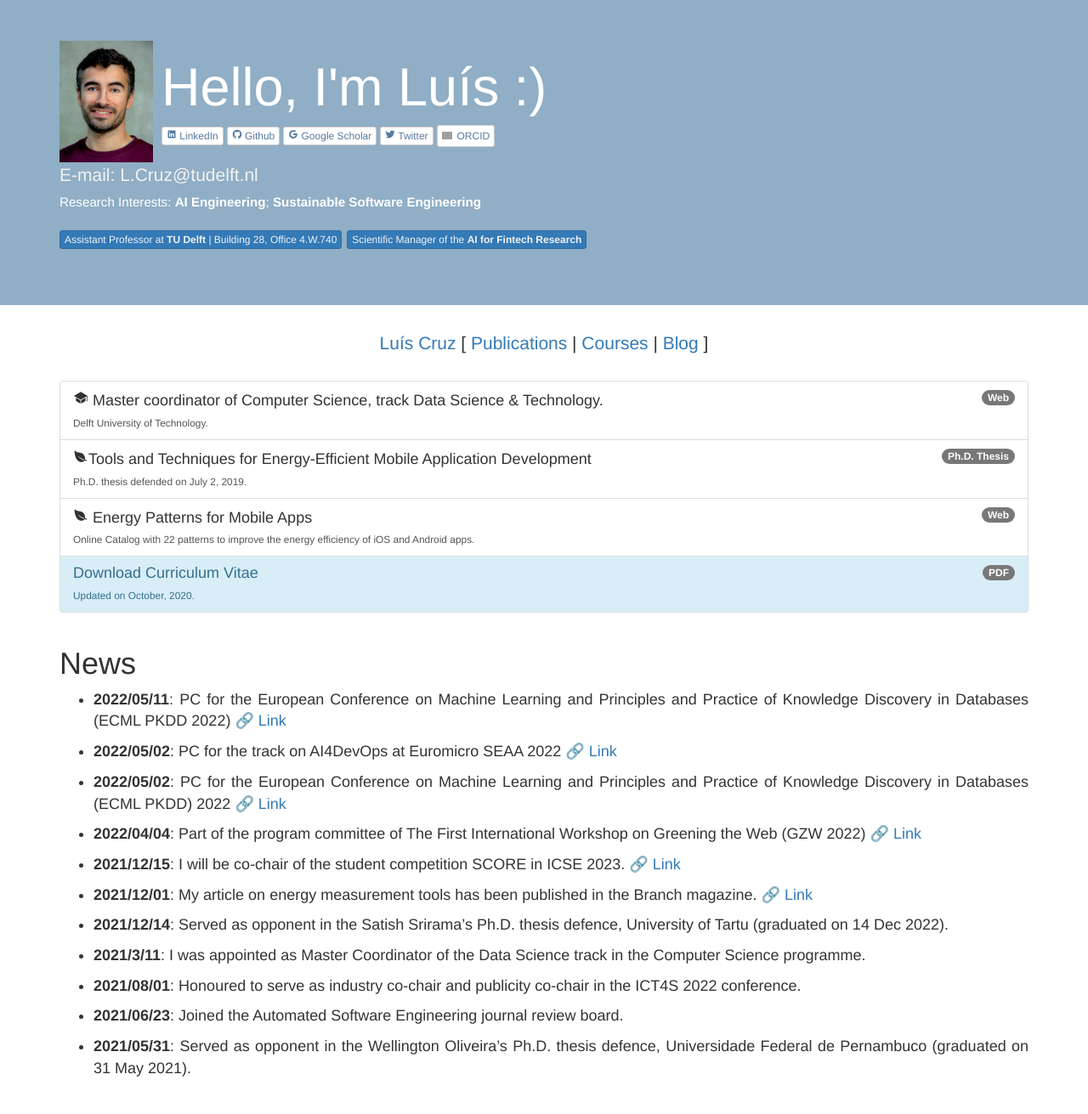
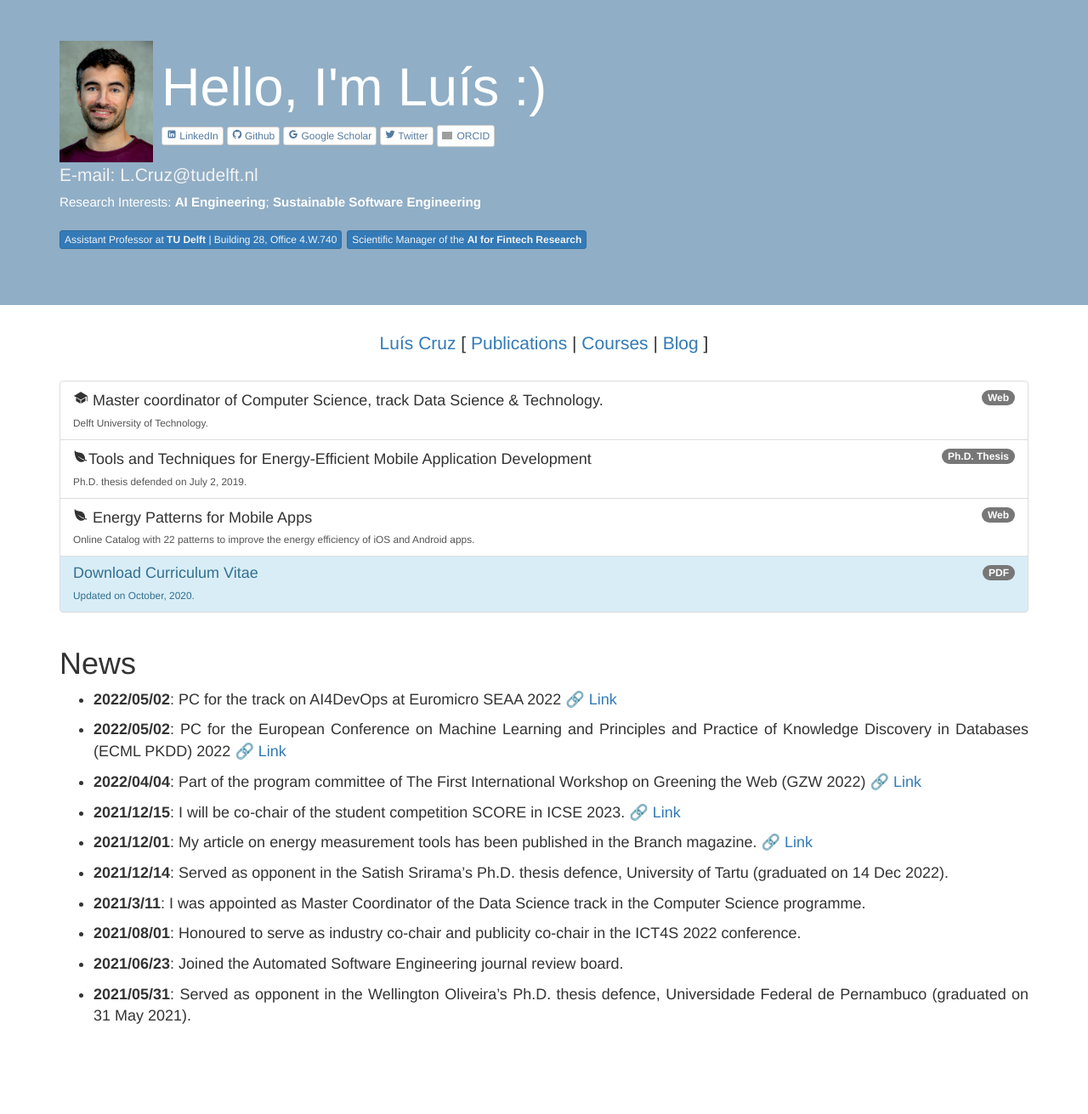
Before and after one commit to luiscruz/luiscruz.github.io, a Jekyll site: the page built from index.md, in a window 1280 px wide. Shown: the whole page at 85% size. Built offline with Jekyll 4.4.1, drawn with Linux system fonts in a browser that asks for light colours; nearby versions of some CDN libraries; after the commit the page ends 1249 px from its top, so only the background shows below that; grey boxes are pictures that could not be loaded.

Commit message:
remove prev update

```diff
--- a/_data/updates.yml
+++ b/_data/updates.yml
@@ -1,6 +1,3 @@
-- msg: "PC for the European Conference on Machine Learning and Principles and Practice of Knowledge Discovery in Databases (ECML PKDD 2022)"
-  date: 2022/05/11
-  link: https://2022.ecmlpkdd.org
 - msg: "PC for the track on AI4DevOps at Euromicro SEAA 2022"
   date: 2022/05/02
   link: https://dsd-seaa2022.iuma.ulpgc.es/?page_id=286
```
